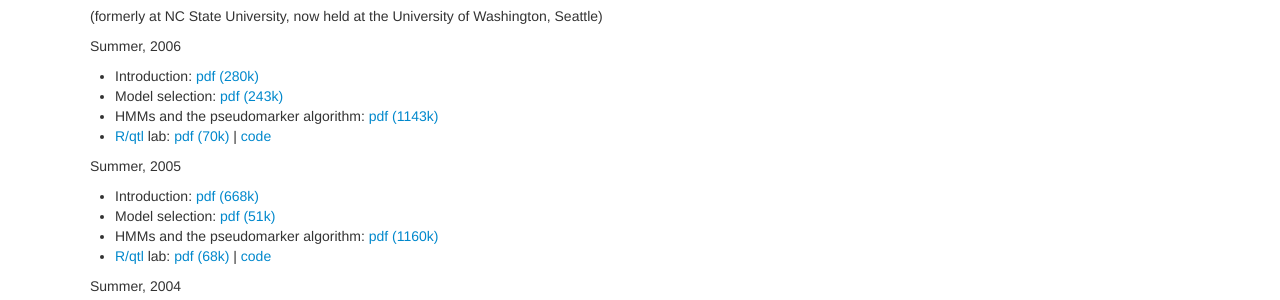
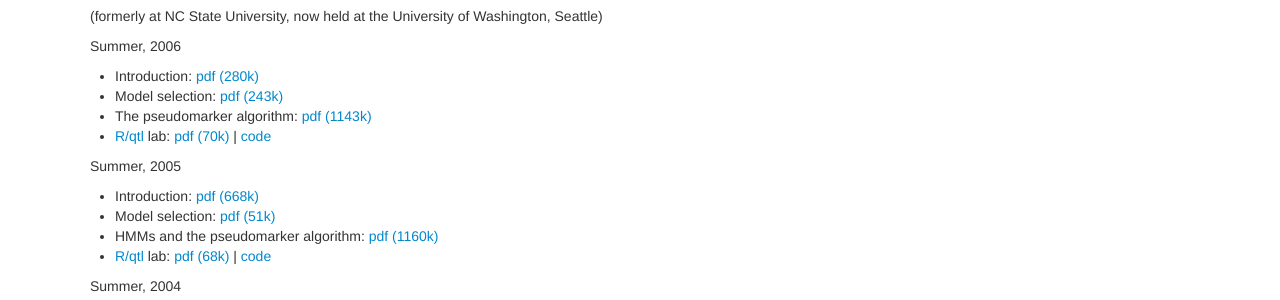
Before and after one commit to kbroman/kbroman.github.io, a Jekyll site: the page built from teaching.md, in a window 1280 px wide and 900 px high, scrolled down 4482 px. Shown: the part 152-452 px from the top of the window. Built offline with Jekyll 4.4.1, drawn with Linux system fonts in a browser that asks for light colours.

Commit message:
teaching.md: fix some links

```diff
--- a/teaching.md
+++ b/teaching.md
@@ -429,10 +429,10 @@
 
 - Introduction:  [pdf (280k)](https://kbroman.org/teaching_misc/SISG/2006/intro_handout.pdf)
 - Model selection: [pdf (243k)](https://kbroman.org/teaching_misc/SISG/2006/modelsel_handout.pdf)
-- HMMs and the pseudomarker algorithm: [pdf (1143k)](https://kbroman.org/teaching_misc/SISG/2006/hmm_imp_handout.pdf)
+- The pseudomarker algorithm: [pdf (1143k)](https://kbroman.org/teaching_misc/SISG/2006/imputation_handout.pdf)
 - [R/qtl](https://rqtl.org) lab:
-  [pdf (70k)](https://kbroman.org/teaching_misc/SISG/2006/rqtllab.pdf) |
-  [code](https://kbroman.org/teaching_misc/SISG/2006/rqtllab.R)
+  [pdf (70k)](https://kbroman.org/teaching_misc/SISG/2006/rqtltour.pdf) |
+  [code](https://kbroman.org/teaching_misc/SISG/2006/rqtltour.R)
 
 
 Summer, 2005
@@ -441,8 +441,8 @@
 - Model selection: [pdf (51k)](https://kbroman.org/teaching_misc/SISG/2005/modelsel_handout.pdf)
 - HMMs and the pseudomarker algorithm: [pdf (1160k)](https://kbroman.org/teaching_misc/SISG/2005/hmm_imp_handout.pdf)
 - [R/qtl](https://rqtl.org) lab:
-  [pdf (68k)](https://kbroman.org/teaching_misc/SISG/2005/rqtllab.pdf) |
-  [code](https://kbroman.org/teaching_misc/SISG/2005/rqtllab.R)
+  [pdf (68k)](https://kbroman.org/teaching_misc/SISG/2005/rqtltour.pdf) |
+  [code](https://kbroman.org/teaching_misc/SISG/2005/rqtltour.R)
 
 
 Summer, 2004
```
